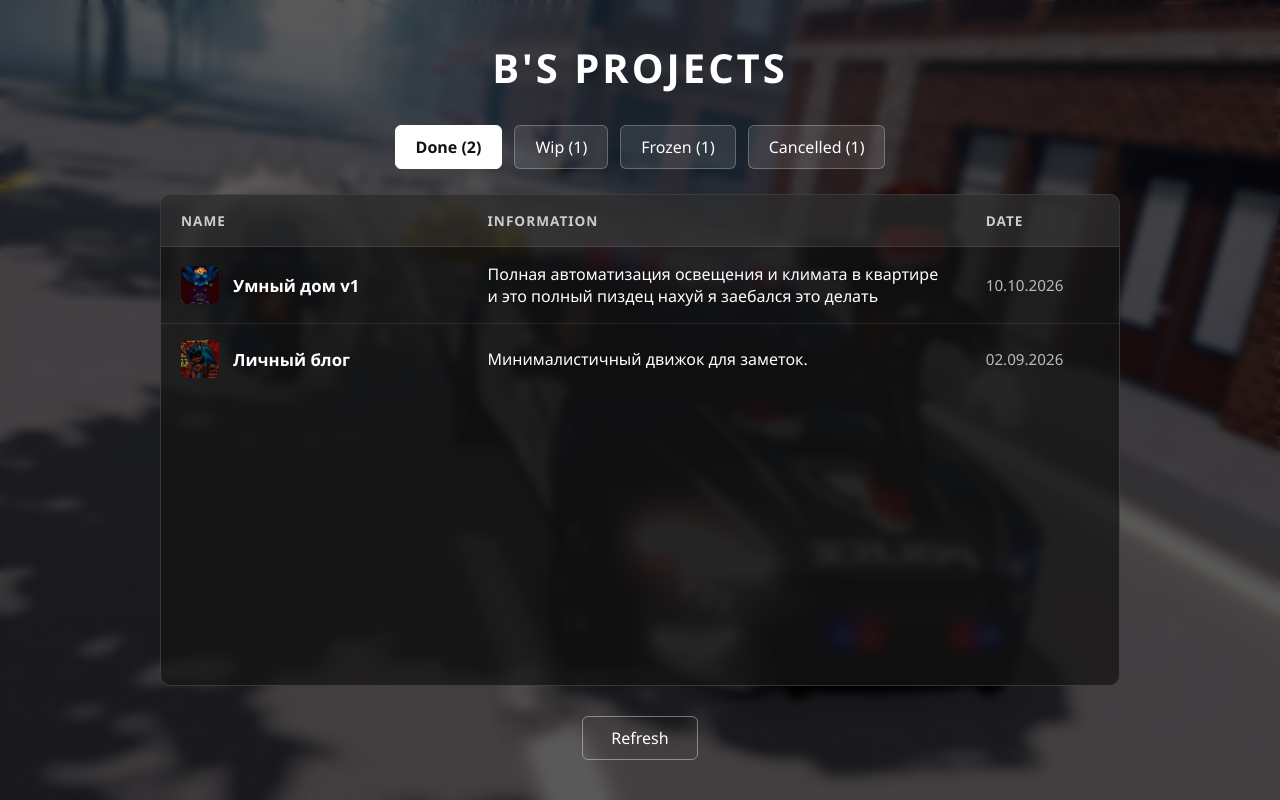
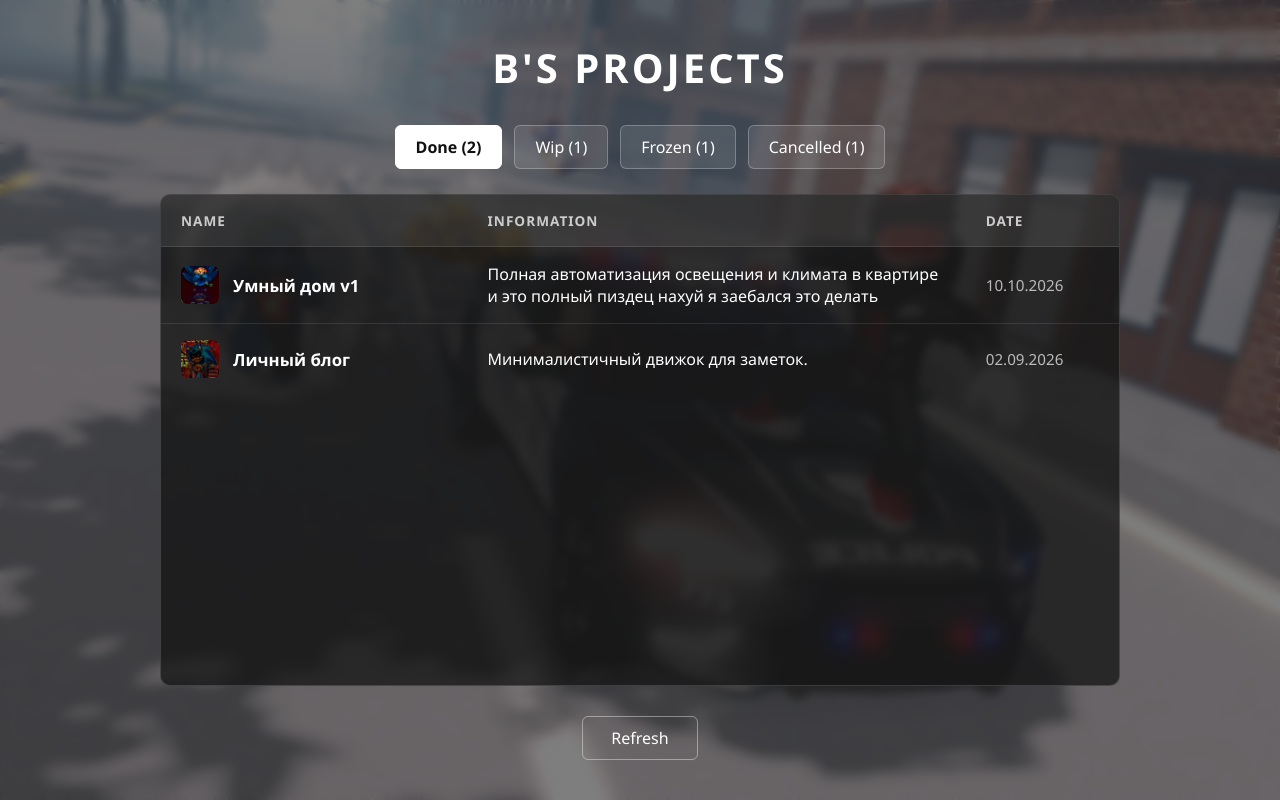
Before and after one commit to lenar220-crypto/brelok-status.github.io, a plain HTML site: page index.html in a window 1280 px wide. Drawn offline with Linux system fonts and the light colour scheme.

Commit message:
Update style.css

```diff
--- a/style.css
+++ b/style.css
@@ -32,7 +32,7 @@ body {
   left: 0;
   width: 100%;
   height: 100%;
-  background: rgb(0 0 0 / 0.65);
+  background: rgb(57 57 57 / 0.65);
   backdrop-filter: blur(4px);
   z-index: -1;
 }
```
